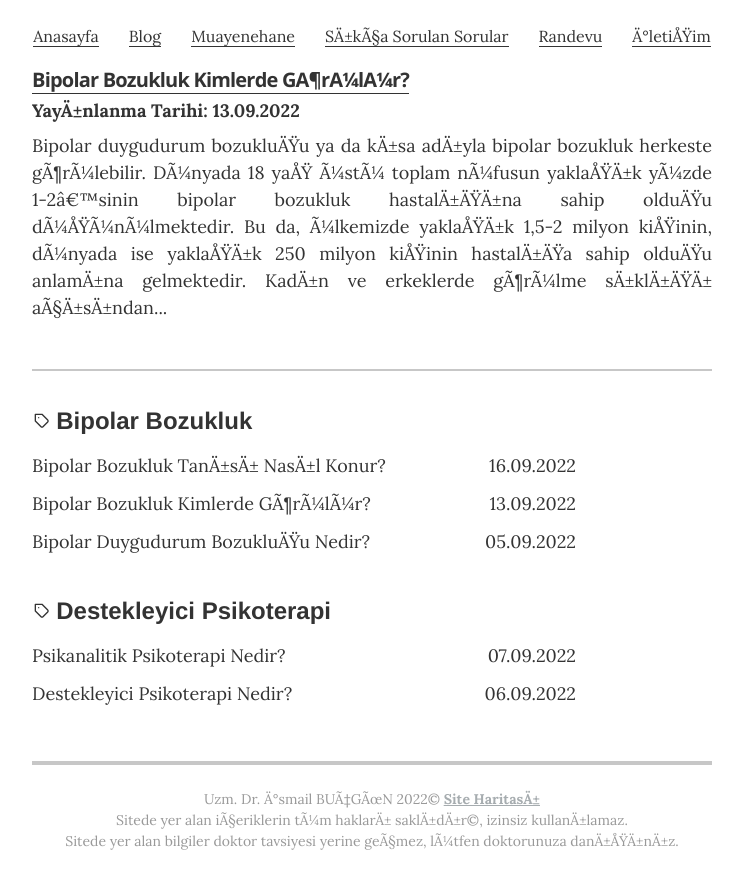
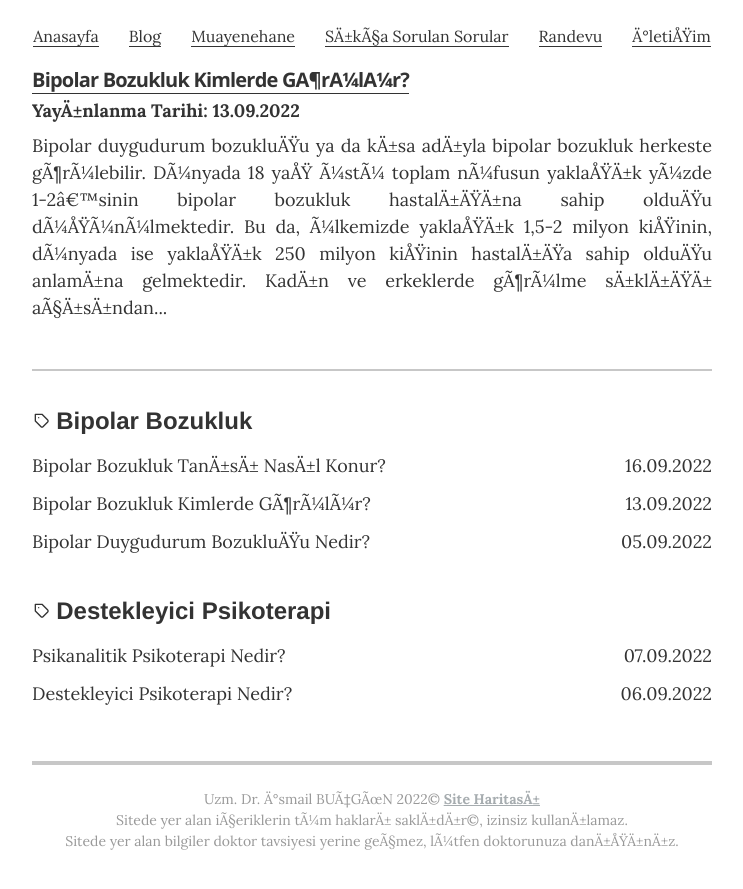
Before and after one commit to ibucgun/ibucgun.github.io, a Jekyll site: the page built from blog.html, in a window 1280 px wide and 900 px high, scrolled down 929 px. Shown: the top 889 px of the window, without its empty margins (268-1011 px from the left). Built offline with Jekyll 4.4.1, drawn with Linux system fonts in a browser that asks for light colours.

Commit message:
Update blog.html

```diff
--- a/blog.html
+++ b/blog.html
@@ -59,8 +59,8 @@ description: Adana Psikiyatri • Psikiyatrik hastalıklar, tedavileri, takip s
     </svg>
     <h2 class="tags-item-label">{{ tag[0] }}</h2>
     {% for post in tag[1] %}
-    <a class="tags-post" style="text-decoration:none; max-width: 80%;" href="{{ post.url | prepend: site.baseurl }}">
-      <div style=" font-size: 1.125rem">
+    <a class="tags-post" style="text-decoration:none;" href="{{ post.url | prepend: site.baseurl }}">
+      <div style=" font-size: 1.125rem;max-width: 80%;">
         <span class="tags-post-title">{{ post.title }}</span>
         <div class="tags-post-line"></div>
       </div>
```
